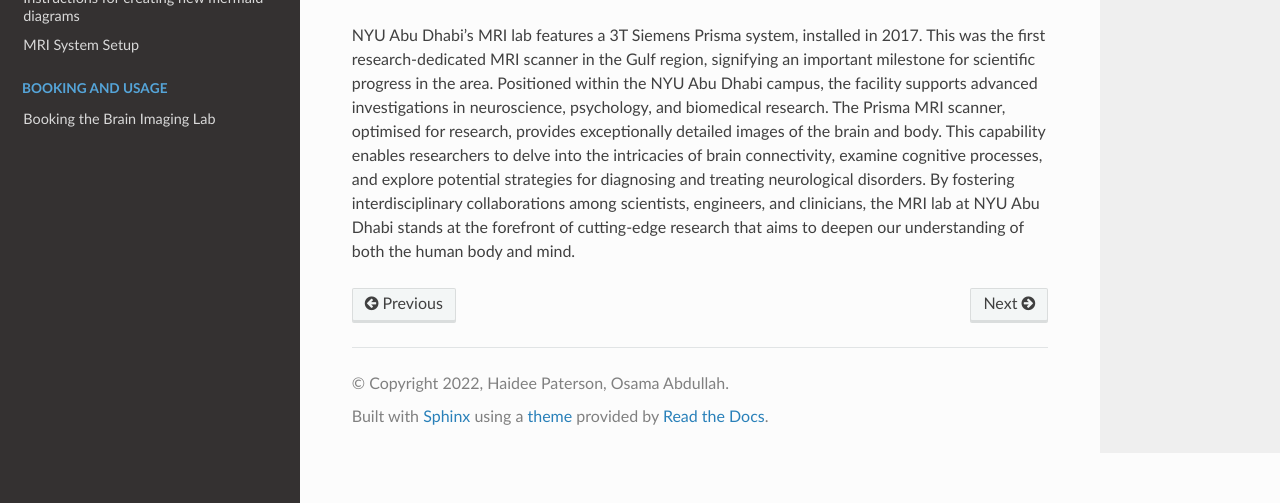
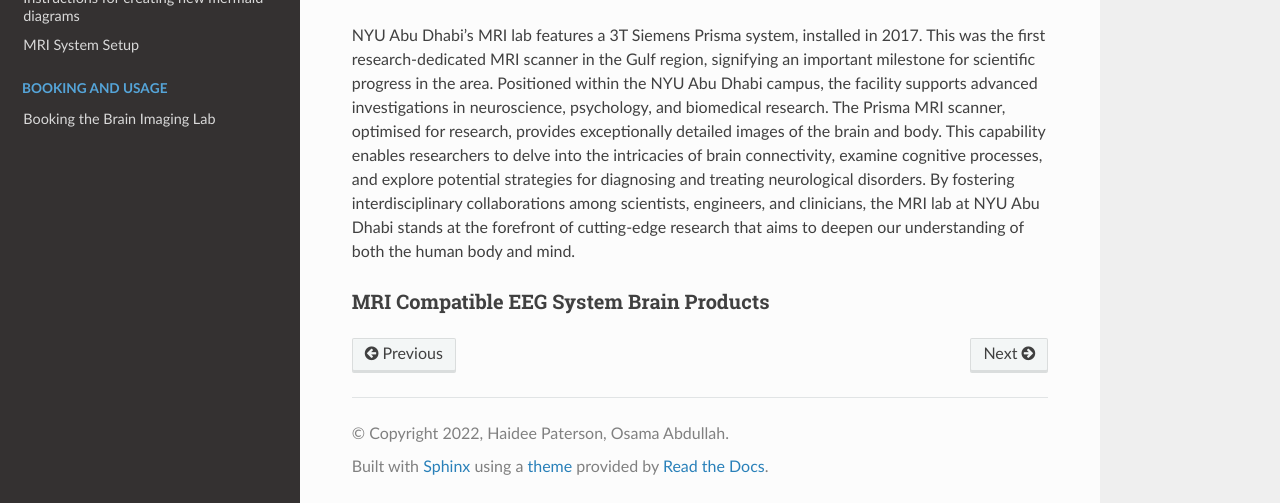
Before and after one commit to BioMedicalImaging-Core-NYUAD/brainimaging-lab-documentation, a Sphinx documentation site: the page built from docs/source/1-lab_overview/1-mri_lab_description.rst, in a window 1280 px wide and 900 px high, scrolled down 936 px, cut to the strip 397-900 px from the top of the window. Built offline with Sphinx 7.4.7 and the Read the Docs theme 3.1.0, drawn with Linux system fonts in a browser that asks for light colours.

```diff
--- a/docs/source/1-lab_overview/1-mri_lab_description.rst
+++ b/docs/source/1-lab_overview/1-mri_lab_description.rst
@@ -31,3 +31,7 @@
    Figure 1. MRI scanner at NYU Abu Dhabi
 
 NYU Abu Dhabi’s MRI lab features a 3T Siemens Prisma system, installed in 2017. This was the first research-dedicated MRI scanner in the Gulf region, signifying an important milestone for scientific progress in the area. Positioned within the NYU Abu Dhabi campus, the facility supports advanced investigations in neuroscience, psychology, and biomedical research. The Prisma MRI scanner, optimised for research, provides exceptionally detailed images of the brain and body. This capability enables researchers to delve into the intricacies of brain connectivity, examine cognitive processes, and explore potential strategies for diagnosing and treating neurological disorders. By fostering interdisciplinary collaborations among scientists, engineers, and clinicians, the MRI lab at NYU Abu Dhabi stands at the forefront of cutting-edge research that aims to deepen our understanding of both the human body and mind.
+
+
+MRI Compatible EEG System Brain Products
+****************************************
```
